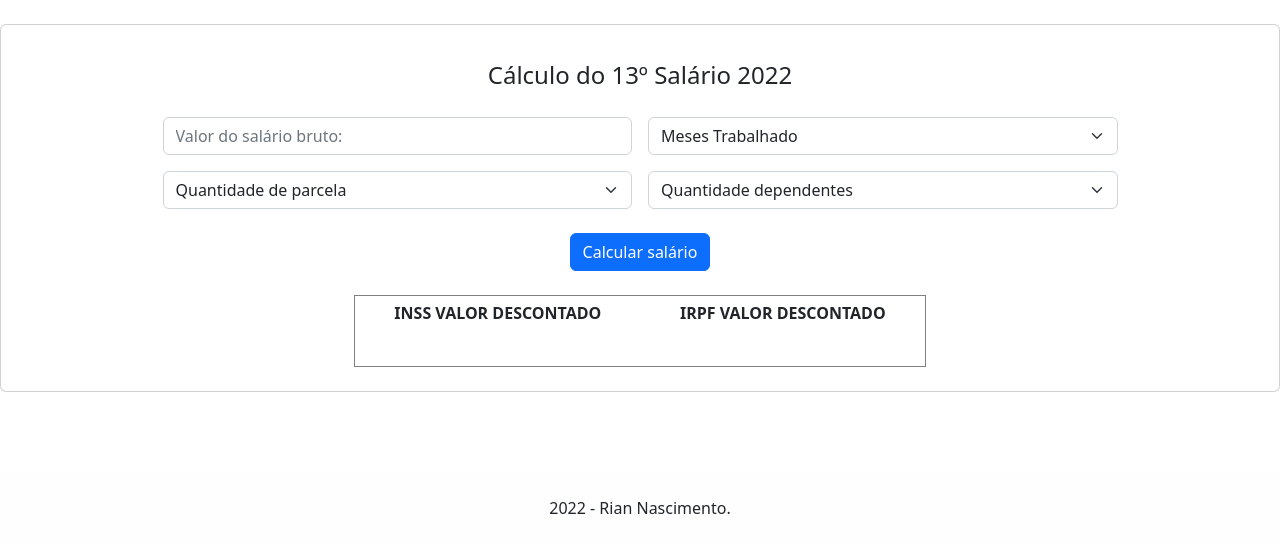
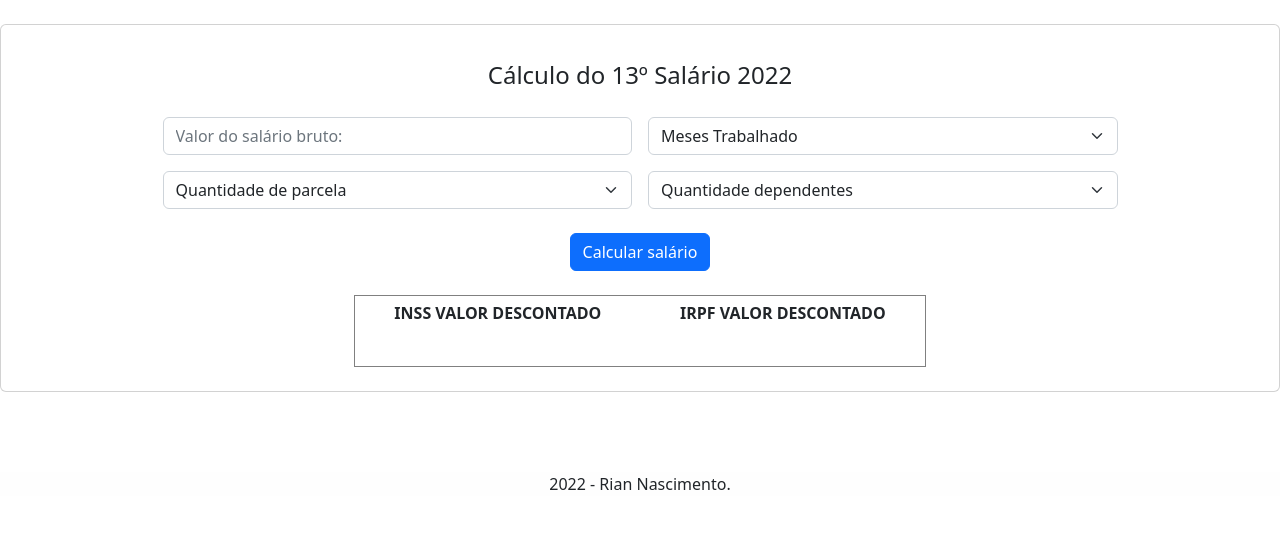
Before and after one commit to offrian/DecimoTerceiroSalario-Calculadora, a plain HTML site: page index.html in a window 1280 px wide. Drawn offline with nearby package versions, Linux system fonts and the light colour scheme.

Commit message:
Update index.html

```diff
--- a/index.html
+++ b/index.html
@@ -94,7 +94,7 @@
     </div>
          <footer class="bg-light text-center text-lg-start">
         <!-- Copyright -->
-        <div class="text-center p-4" style="background-color: rgba(255, 255, 255, 0.87);">
+        <div class="text-center p-15" style="background-color: rgba(255, 255, 255, 0.87);">
          2022 - Rian Nascimento.
           <a class="text-dark" href=></a>
         </div>
```
